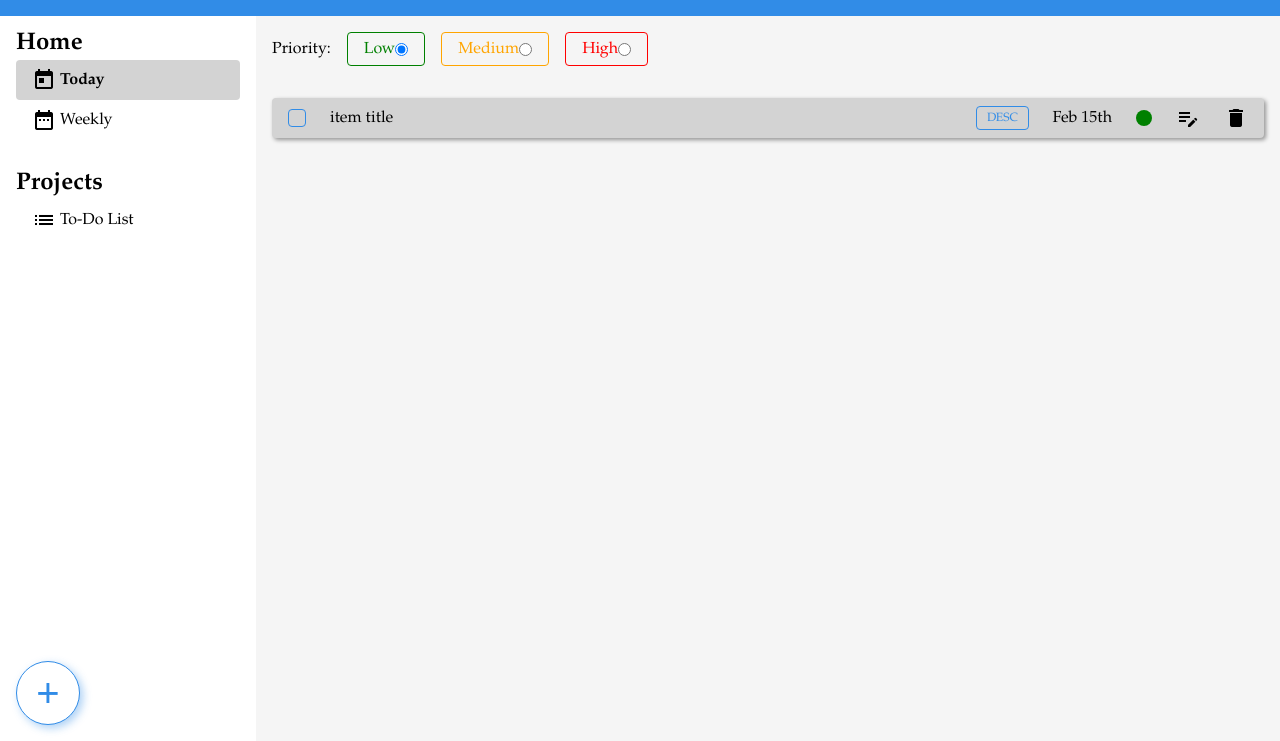
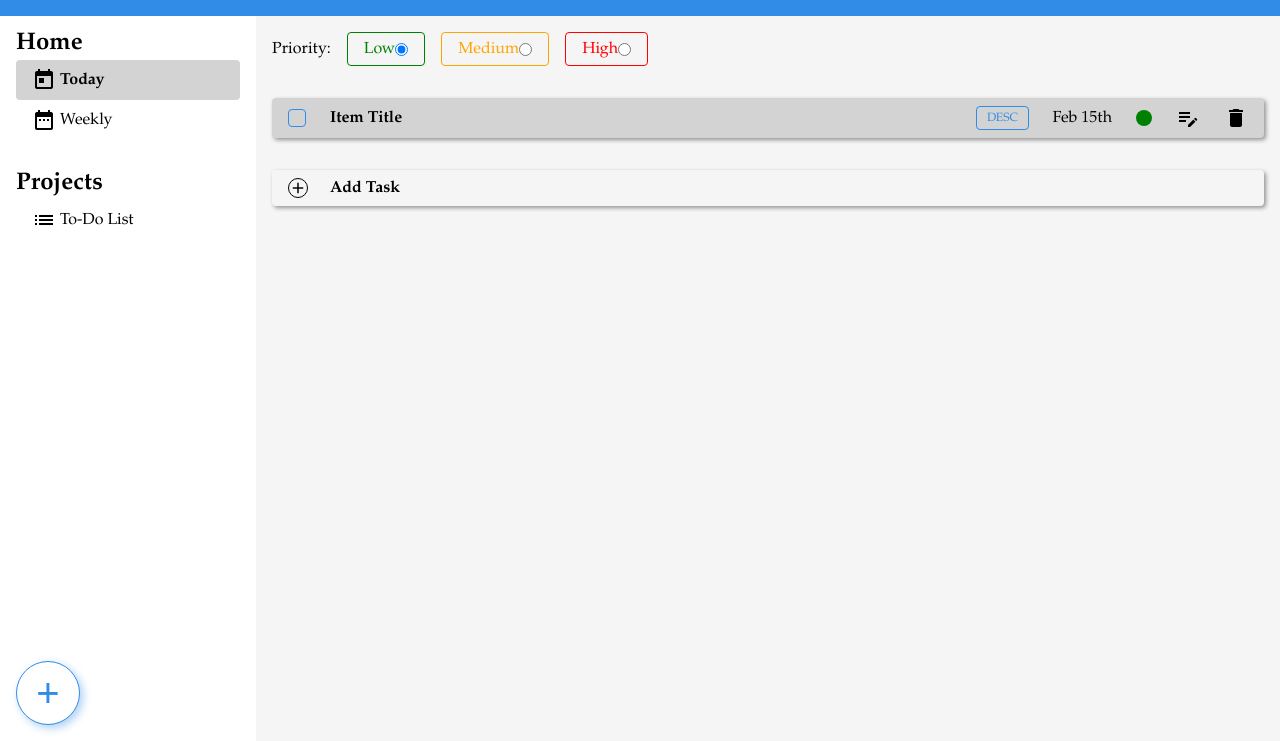
Before and after one commit to zopalmer14/TOP-todo-list, a plain HTML site: page index.html in a window 1280 px wide. Shown: the part 59-800 px from the top of the page. Drawn offline with Linux system fonts and the light colour scheme.

Commit message:
create 'add task' option in main panel to allow creation of new To-Do items

```diff
--- a/index.html
+++ b/index.html
@@ -98,7 +98,7 @@
         <div class="todo-item">
             <div>
                 <div class="item-complete"></div>
-                <div class="item-title">item title</div>
+                <div class="item-title">Item Title</div>
             </div>
 
             <div>
@@ -109,6 +109,10 @@
                 <span class="material-icons">delete</span>
             </div>
         </div>
+
+        <div class="add-item">
+            <span class="material-icons md-18">add</span>Add Task
+        </div>
     </div>
 </body>
 </html>
--- a/styles.css
+++ b/styles.css
@@ -351,6 +351,10 @@ body .main-panel .todo-item > div {
     gap: 1.5rem;
 }
 
+body .main-panel .todo-item .item-title {
+    font-weight: bold;
+}
+
 body .main-panel .todo-item .item-complete {
     border: 1px solid var(--blue-accent);
     border-radius: 0.25rem;
@@ -386,3 +390,39 @@ body .main-panel .todo-item .item-prio {
 body .main-panel .todo-item .item-prio.low {
     background-color: var(--low-accent);
 }
+
+/* ADD TO-DO ITEM */
+
+body .main-panel .add-item {
+    background-color: var(--gray-accent);
+    font-weight: bold;
+    /* border: 1px solid lightgray; */
+    border-radius: 0.25rem;
+    box-shadow: 0.125rem 0.125rem 0.25rem rgba(0, 0, 0, 0.4);
+    padding: 0.5rem 1rem;
+
+    display: flex;
+    align-items: center;
+}
+
+body .main-panel .add-item:hover {
+    background-color: var(--blue-accent);
+    color: var(--white-accent);
+    transition: all 0.5s;
+}
+
+body .main-panel .add-item span {
+    margin-right: 22px;
+    border: 1px solid black;
+    border-radius: 50%;
+}
+
+body .main-panel .add-item:hover span {
+    border-color: var(--white-accent);
+    color: var(--white-accent);
+    transition: 0.5s;
+}
+
+body .main-panel .add-item .material-icons.md-18 {
+    font-size: 18px;
+}
```
